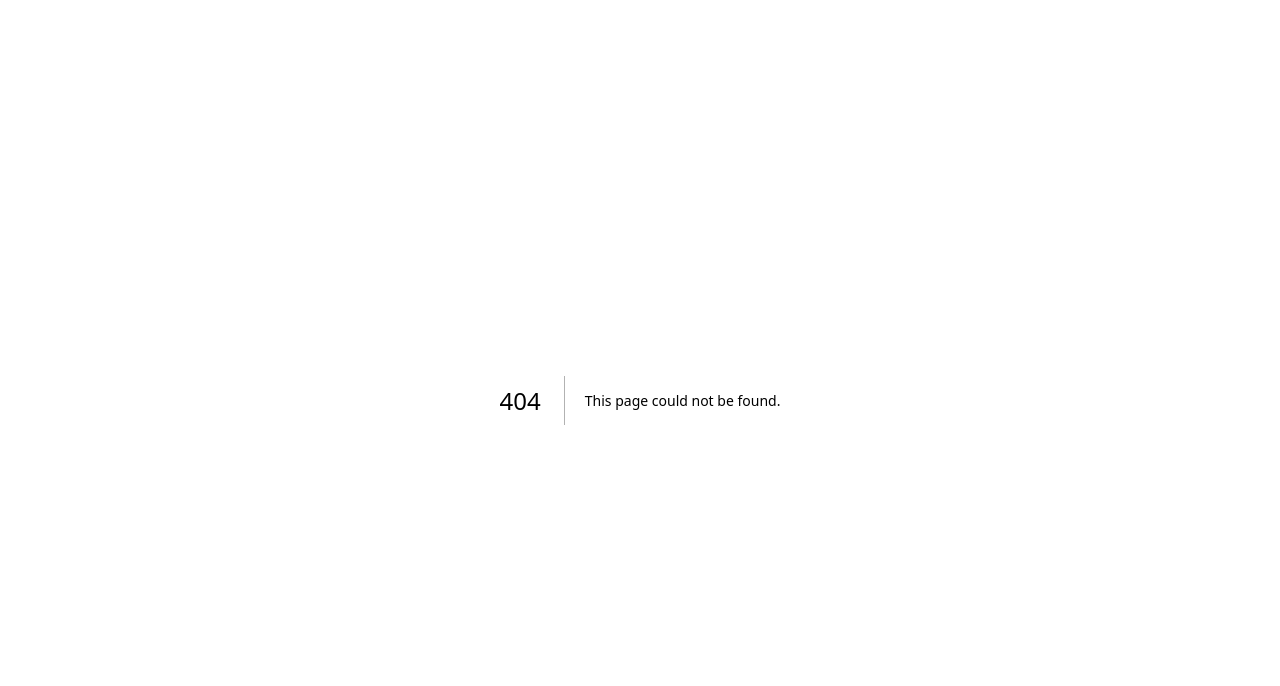
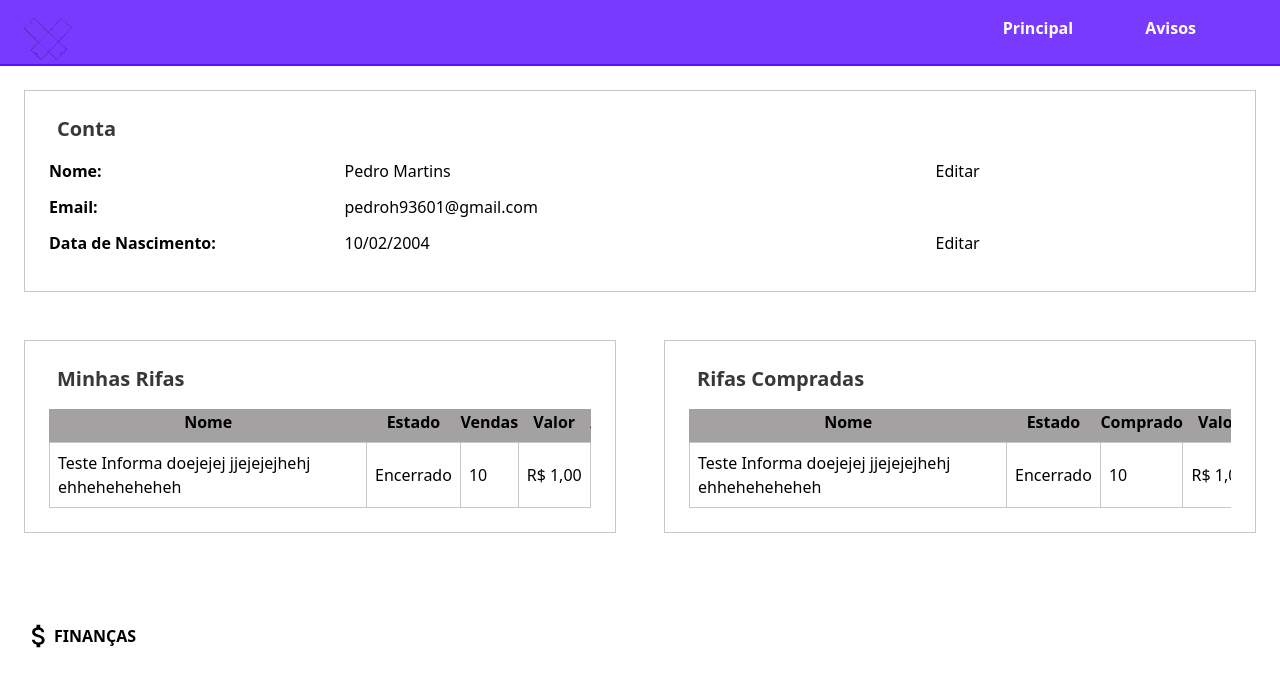
Before and after one commit to pedro256/rifaz-frontend, a Next.js app: page /profile in a window 1280 px wide. Before the commit this address had no page. Shown: the top 686 px of the page. Built offline with nearby package versions, Linux system fonts and the light colour scheme.

Commit message:
feat: profile impl

```diff
--- /dev/null
+++ b/src/pages/profile/index.module.css
@@ -0,0 +1,15 @@
+
+.content{
+    @apply border p-2 m-2 pt-10;
+    @apply md:m-6 md:p-6;
+    border-color: #c7c7c7;
+}
+
+.rowInform{
+    @apply pb-3;
+    @apply block md:flex;
+}
+.titleContent{
+    @apply pl-2 pb-4 text-lg md:text-xl font-bold;
+    color:#383838;
+}
--- /dev/null
+++ b/src/pages/profile/index.tsx
@@ -0,0 +1,191 @@
+import { IItemNav, MainHeader } from "@/components/headers/main-header";
+import { MdAttachMoney } from 'react-icons/md'
+import style from './index.module.css'
+
+
+export default function Profile() {
+
+    const navItem: Array<IItemNav> = [
+        {
+            title: "Principal",
+            url: "/home",
+        },
+        {
+            title: "Avisos",
+            url: "#"
+        }
+    ]
+
+    return (
+        <>
+            <MainHeader
+                navItem={navItem}
+            ></MainHeader>
+            <div>
+                <div className={style.content}>
+                    <h2 className={style.titleContent}>Conta</h2>
+
+                    <div className={style.rowInform}>
+
+                        <div className="w-full md:w-1/4">
+                            <p> <b>Nome: </b></p>
+                        </div>
+                        <div className="w-full md:w-2/4">
+                            <p>Pedro Martins</p>
+                        </div>
+                        <div className="w-full md:w-1/4">
+                            <a> Editar</a>
+                        </div>
+                    </div>
+                    <div className={style.rowInform}>
+                        <div className="w-full md:w-1/4">
+                            <p> <b>Email: </b></p>
+                        </div>
+                        <div className="w-full md:w-2/4">
+                            <p>pedroh93601@gmail.com</p>
+                        </div>
+                    </div>
+
+                    <div className={style.rowInform}>
+                        <div className="w-full md:w-1/4">
+                            <p> <b>Data de Nascimento: </b></p>
+                        </div>
+                        <div className="w-full md:w-2/4">
+                            <p>10/02/2004</p>
+                        </div>
+                        <div className="w-full md:w-1/4">
+                            <a> Editar</a>
+                        </div>
+                    </div>
+
+                </div>
+
+                <div className=" block md:flex">
+                    <div className="w-full md:w-1/2">
+                        <div className={style.content}>
+                            <div>
+                                <h2 className={style.titleContent}>Minhas Rifas</h2>
+                            </div>
+
+                            <div>
+                                <div className='overflow-x-scroll'>
+                                    <table className="table">
+                                        <thead>
+                                            <tr>
+                                                <th>Nome</th>
+                                                <th>Estado</th>
+                                                <th>Vendas</th>
+                                                <th>Valor</th>
+                                                <th>Arrecadado</th>
+                                                <th></th>
+                                            </tr>
+                                        </thead>
+                                        <tbody>
+                                            <tr>
+                                                <td>
+                                                    <div>
+                                                        Teste Informa doejejej jjejejejhehj ehheheheheheh
+                                                    </div>
+                                                </td>
+                                                <td>
+                                                    <div>
+
+                                                        Encerrado
+                                                    </div>
+                                                </td>
+                                                <td>
+                                                    <div>
+                                                        10
+                                                    </div>
+                                                </td>
+                                                <td>
+                                                    <div>
+                                                        R$ 1,00
+                                                    </div>
+                                                </td>
+                                                <td>
+                                                    <div>R$ 10,00
+                                                    </div>
+                                                </td>
+                                                <td>
+                                                    <div>
+                                                        Mais Detalhes
+                                                    </div>
+                                                </td>
+                                            </tr>
+                                        </tbody>
+                                    </table>
+                                </div>
+                            </div>
+                        </div>
+
+
+                    </div>
+                    <div className="w-full md:w-1/2">
+                        <div className={style.content}>
+                            <div>
+                                <h2 className={style.titleContent}>Rifas Compradas</h2>
+
+                            </div>
+                            <div>
+                                <div className='overflow-x-scroll'>
+                                    <table className="table">
+                                        <thead>
+                                            <tr>
+                                                <th>Nome</th>
+                                                <th>Estado</th>
+                                                <th>Comprado</th>
+                                                <th>Valor</th>
+                                                <th></th>
+                                            </tr>
+                                        </thead>
+                                        <tbody>
+                                            <tr>
+                                                <td>
+                                                    <div>
+                                                        Teste Informa doejejej jjejejejhehj ehheheheheheh
+                                                    </div>
+                                                </td>
+                                                <td>
+                                                    <div>
+
+                                                        Encerrado
+                                                    </div>
+                                                </td>
+                                                <td>
+                                                    <div>
+                                                        10
+                                                    </div>
+                                                </td>
+                                                <td>
+                                                    <div>
+                                                        R$ 1,00
+                                                    </div>
+                                                </td>
+                                                <td>
+                                                    <div>
+                                                        Mais Detalhes
+                                                    </div>
+                                                </td>
+                                            </tr>
+                                        </tbody>
+                                    </table>
+                                </div>
+                            </div>
+                        </div>
+                    </div>
+                </div>
+
+                <div className="pt-10 mb-20">
+                    <div className="p-2 m-4 flex md:block justify-center">
+                        <div className="flex items-center font-bold hover:underline">
+                            <MdAttachMoney size={30}/> FINANÇAS
+                        </div>
+                    </div>
+
+                </div>
+
+            </div>
+        </>
+    )
+}
--- a/src/styles/globals.css
+++ b/src/styles/globals.css
@@ -26,3 +26,36 @@ a {
   @apply font-bold;
   color: #793AFF;
 }
+
+
+
+.table{
+  @apply w-full p-2 table-auto;
+}
+.table thead{
+  background-color: #a3a1a1;
+}
+.table thead{
+
+  @apply border;
+  border-color: #a3a1a1;
+}
+
+.table th{
+  @apply pb-2;
+}
+.table td{
+  @apply border;
+  border-color: #c7c7c7;
+}
+.table th{
+  @apply text-center;
+}
+.table td{
+  @apply p-2;
+}
+.table td div{
+
+  width: max-content;
+  max-width: 300px;
+}
```
